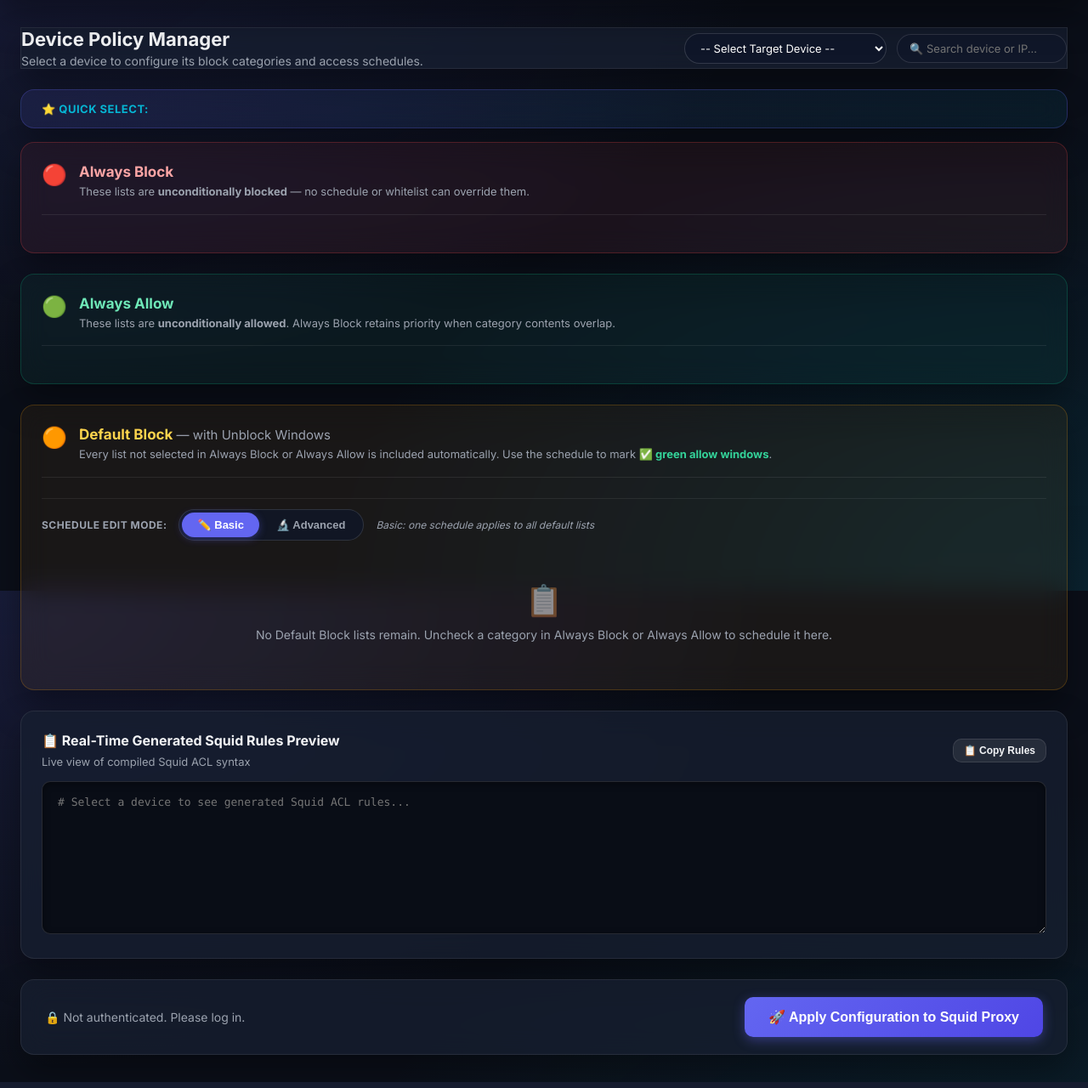
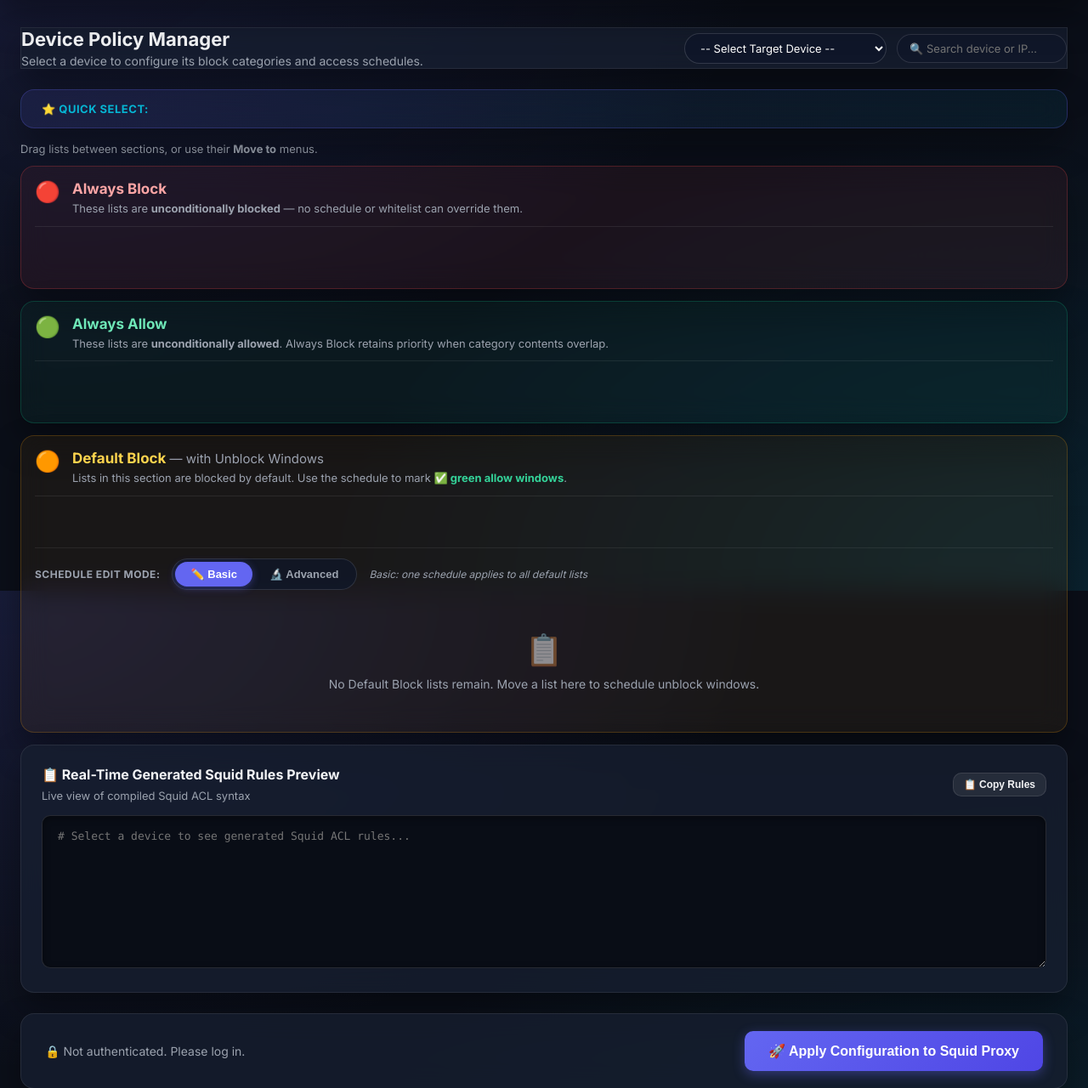
Before and after one commit to 1exii/squid-webui, a Flask app: template webui/templates/index.html in a window 1280 px wide. Shown: the part 105-1385 px from the top of the page at 85% size. Run offline with Flask 3, Linux system fonts and the light colour scheme; the template is opened without the code that fills it: most values are stand-ins (such as "Sample title", 1, 10 or a date in 2020).

Commit message:
Make policy category lists compact and draggable

```diff
--- a/webui/static/app.js
+++ b/webui/static/app.js
@@ -235,7 +235,7 @@ document.addEventListener('DOMContentLoaded', () => {
     const slotEnd   = s => s >= 47 ? '23:59' : slotStart(s + 1);
 
     /** Strip .txt from display names */
-    const displayName = bl => bl.replace(/\.txt$/i, '');
+    const displayName = bl => bl.replace(/\.txt$/i, '').replace(/_+/g, ' ');
 
     const escapeHtml = value => String(value).replace(/[&<>"']/g, char => ({
         '&': '&amp;', '<': '&lt;', '>': '&gt;', '"': '&quot;', "'": '&#039;'
@@ -1440,92 +1440,127 @@ document.addEventListener('DOMContentLoaded', () => {
     // ─────────────────────────────────────────────────────────────
     // RENDER BLOCKLIST CHECKBOXES
     // ─────────────────────────────────────────────────────────────
+    const categorySections = {
+        always_block: { container: alwaysBlockCheckboxes, label: 'Always Block' },
+        always_allow: { container: alwaysAllowCheckboxes, label: 'Always Allow' },
+        default_block: { container: defaultBlockLists, label: 'Default Block' }
+    };
+    let draggedCategory = null;
+    // Keep schedules when a category is moved out and back during this session.
+    const categorySchedules = new WeakMap();
+
     function renderAllBlocklistCheckboxes() {
-        buildSectionCheckboxes(alwaysBlockCheckboxes, 'ab-', onAlwaysBlockChange);
-        buildSectionCheckboxes(alwaysAllowCheckboxes, 'aa-', onAlwaysAllowChange);
-        if (currentDeviceIp) renderDefaultBlockLists(ensurePolicy(currentDeviceIp));
-    }
-
-    function buildSectionCheckboxes(container, idPrefix, onChange) {
-        if (!container) return;
-        container.innerHTML = '';
-        blocklistsData.forEach(bl => {
-            const label = document.createElement('label');
-            label.className = 'blocklist-chip';
-            label.dataset.list = bl;
-            label.innerHTML = `
-                <input type="checkbox" id="${idPrefix}${bl}" value="${bl}">
-                <span class="bl-name">🛡️ ${displayName(bl)}</span>
-                <a href="/api/blocklists/${bl}" target="_blank" class="bl-view-btn" title="View content of ${bl}" onclick="event.stopPropagation();">↗</a>
-            `;
-            label.querySelector('input').addEventListener('change', (e) => onChange(bl, e.target.checked));
-            container.appendChild(label);
-        });
-    }
-
-    function onAlwaysBlockChange(bl, checked) {
-        if (!currentDeviceIp) return;
+        if (currentDeviceIp) syncCategoryControls(ensurePolicy(currentDeviceIp));
+    }
+
+    function moveCategory(bl, destination) {
+        if (!currentDeviceIp || !blocklistsData.includes(bl) || !categorySections[destination]) return;
         const pol = ensurePolicy(currentDeviceIp);
-        if (checked) {
-            if (!pol.always_block.includes(bl)) pol.always_block.push(bl);
-            pol.always_allow = pol.always_allow.filter(x => x !== bl);
-        } else {
-            pol.always_block = pol.always_block.filter(x => x !== bl);
-        }
+        const source = pol.always_block.includes(bl) ? 'always_block'
+            : pol.always_allow.includes(bl) ? 'always_allow' : 'default_block';
+        if (source === destination) return;
+        if (!categorySchedules.has(pol)) categorySchedules.set(pol, new Map());
+        const schedules = categorySchedules.get(pol);
+        const entry = pol.default_block.find(item => item.list === bl);
+        if (entry) schedules.set(bl, entry);
+        pol.always_block = pol.always_block.filter(name => name !== bl);
+        pol.always_allow = pol.always_allow.filter(name => name !== bl);
+        if (destination !== 'default_block') pol[destination].push(bl);
+        else if (schedules.has(bl)) pol.default_block.push(schedules.get(bl));
         reconcileDefaultBlock(pol);
         syncCategoryControls(pol);
         refreshDbTabsUI();
         updateRulesPreview();
         scheduleAutoSave();
-    }
-
-    function onAlwaysAllowChange(bl, checked) {
-        if (!currentDeviceIp) return;
-        const pol = ensurePolicy(currentDeviceIp);
-        if (checked) {
-            if (!pol.always_allow.includes(bl)) pol.always_allow.push(bl);
-            pol.always_block = pol.always_block.filter(x => x !== bl);
-        } else {
-            pol.always_allow = pol.always_allow.filter(x => x !== bl);
-        }
-        reconcileDefaultBlock(pol);
-        syncCategoryControls(pol);
-        refreshDbTabsUI();
-        updateRulesPreview();
-        scheduleAutoSave();
-    }
+        const moved = Array.from(categorySections[destination].container.children)
+            .find(chip => chip.dataset.list === bl);
+        moved?.querySelector('select')?.focus({ preventScroll: true });
+        const status = document.getElementById('category-move-status');
+        if (status) status.textContent = `${displayName(bl)} moved to ${categorySections[destination].label}.`;
+    }
+
+    function clearCategoryDrag() {
+        draggedCategory = null;
+        Object.values(categorySections).forEach(({ container }) => {
+            container?.closest('.policy-section').classList.remove('category-drop-active');
+        });
+        document.querySelectorAll('.category-dragging').forEach(chip => chip.classList.remove('category-dragging'));
+    }
+
+    Object.entries(categorySections).forEach(([section, { container, label }]) => {
+        if (!container) return;
+        container.setAttribute('aria-label', `${label} categories`);
+        const zone = container.closest('.policy-section');
+        zone.addEventListener('dragover', event => {
+            if (!draggedCategory || draggedCategory.ip !== currentDeviceIp) return;
+            event.preventDefault();
+            event.dataTransfer.dropEffect = 'move';
+            zone.classList.add('category-drop-active');
+        });
+        zone.addEventListener('dragleave', event => {
+            if (!zone.contains(event.relatedTarget)) zone.classList.remove('category-drop-active');
+        });
+        zone.addEventListener('drop', event => {
+            if (!draggedCategory) return;
+            event.preventDefault();
+            const { list, ip } = draggedCategory;
+            clearCategoryDrag();
+            if (ip === currentDeviceIp) moveCategory(list, section);
+        });
+    });
 
     function syncCategoryControls(pol) {
-        alwaysBlockCheckboxes && alwaysBlockCheckboxes.querySelectorAll('input[type="checkbox"]').forEach(chk => {
-            chk.checked = pol.always_block.includes(chk.value);
-            // Always Allow categories stay visible here because selecting them
-            // promotes them to the higher-priority Always Block policy.
-            chk.closest('.blocklist-chip').classList.remove('hidden');
-        });
-        alwaysAllowCheckboxes && alwaysAllowCheckboxes.querySelectorAll('input[type="checkbox"]').forEach(chk => {
-            chk.checked = pol.always_allow.includes(chk.value);
-            // Use the app's !important display utility. The blocklist chip's
-            // author-level display rule can otherwise override HTML [hidden].
-            chk.closest('.blocklist-chip').classList.toggle(
-                'hidden', pol.always_block.includes(chk.value)
-            );
-        });
-        renderDefaultBlockLists(pol);
-    }
-
-    function renderDefaultBlockLists(pol) {
-        if (!defaultBlockLists) return;
-        defaultBlockLists.innerHTML = '';
-        pol.default_block.forEach(entry => {
-            const bl = entry.list;
-            const chip = document.createElement('div');
-            chip.className = 'blocklist-chip';
-            chip.dataset.list = bl;
-            chip.innerHTML = `
-                <span class="bl-name">🛡️ ${displayName(bl)}</span>
-                <a href="/api/blocklists/${bl}" target="_blank" class="bl-view-btn" title="View content of ${bl}">↗</a>
-            `;
-            defaultBlockLists.appendChild(chip);
+        clearCategoryDrag();
+        Object.entries(categorySections).forEach(([section, { container }]) => {
+            if (!container) return;
+            container.replaceChildren();
+            const lists = section === 'default_block' ? pol.default_block.map(entry => entry.list) : pol[section];
+            lists.forEach(bl => {
+                const chip = document.createElement('div');
+                chip.className = 'blocklist-chip category-chip';
+                chip.dataset.list = bl;
+                chip.draggable = true;
+                const name = document.createElement('span');
+                name.className = 'bl-name';
+                name.textContent = `⠿ ${displayName(bl)}`;
+                const move = document.createElement('select');
+                move.className = 'category-move-select';
+                move.setAttribute('aria-label', `Move ${displayName(bl)} to`);
+                Object.entries(categorySections).forEach(([value, { label }]) => {
+                    const option = document.createElement('option');
+                    option.value = value;
+                    option.textContent = value === section ? 'Move to…' : label;
+                    option.selected = value === section;
+                    option.disabled = value === section;
+                    move.appendChild(option);
+                });
+                move.addEventListener('change', () => moveCategory(bl, move.value));
+                const view = document.createElement('a');
+                view.href = `/api/blocklists/${encodeURIComponent(bl)}`;
+                view.target = '_blank';
+                view.rel = 'noopener';
+                view.className = 'bl-view-btn';
+                view.title = `View content of ${bl}`;
+                view.setAttribute('aria-label', view.title);
+                view.textContent = '↗';
+                view.draggable = false;
+                chip.append(name, move, view);
+                chip.addEventListener('dragstart', event => {
+                    if (event.target.closest('select, a')) { event.preventDefault(); return; }
+                    draggedCategory = { list: bl, ip: currentDeviceIp };
+                    event.dataTransfer.effectAllowed = 'move';
+                    event.dataTransfer.setData('text/plain', bl);
+                    chip.classList.add('category-dragging');
+                });
+                chip.addEventListener('dragend', clearCategoryDrag);
+                container.appendChild(chip);
+            });
+            if (!lists.length) {
+                const empty = document.createElement('p');
+                empty.className = 'category-empty';
+                empty.textContent = 'Drop lists here, or use a list’s Move to menu.';
+                container.appendChild(empty);
+            }
         });
     }
 
--- a/webui/static/style.css
+++ b/webui/static/style.css
@@ -2189,3 +2189,27 @@ kbd {
 .btn-copy-ai.btn-success { background: #10b981; border-color: #059669; color: #fff; }
 .btn-toggle-raw { color: #9ca3af; text-decoration: underline; background: none; border: none; cursor: pointer; padding: 4px 6px; font-size: 13px; }
 .raw-log-container { background: #0f172a; border: 1px solid rgba(255, 255, 255, 0.1); border-radius: 6px; padding: 10px; margin-top: 8px; overflow-x: auto; max-height: 380px; overflow-y: auto; font-size: 12px; color: #94a3b8; white-space: pre-wrap; word-break: break-all; }
+
+
+
+/* Compact, mutually exclusive policy categories. */
+.config-workspace .policy-section { padding: 16px; margin-bottom: 14px; }
+.config-workspace .policy-section .section-header { margin-bottom: 12px; padding-bottom: 10px; }
+.category-move-hint, .category-empty { color: var(--text-muted); font-size: 13px; }
+.category-move-hint { margin-bottom: 12px; }
+.category-move-status:empty { display: none; }
+.category-move-status { font-size: 13px; margin-bottom: 10px; }
+.policy-section.category-drop-active { outline: 2px dashed var(--accent); outline-offset: 3px; }
+.policy-section .blocklist-checkbox-grid { min-height: 44px; grid-template-columns: repeat(auto-fill, minmax(min(100%, 280px), 1fr)); gap: 8px; margin-top: 10px; }
+.policy-section .category-chip { cursor: grab; max-width: 100%; min-width: 0; }
+.category-chip .bl-name { overflow-wrap: anywhere; min-width: 0; white-space: normal; }
+.category-chip.category-dragging { opacity: 0.45; }
+.category-move-select { font: inherit; font-size: 12px; color: var(--text-muted); background: var(--bg-card, #171d2b); border: 1px solid var(--border-card); border-radius: 6px; padding: 4px; width: 88px; flex: 0 0 88px; cursor: pointer; }
+.category-move-select:focus-visible { outline: 2px solid var(--accent); }
+.category-empty { margin: 0; padding: 10px 0; }
+.always-block-grid .category-chip { background: rgba(239,68,68,0.18); border-color: rgba(239,68,68,0.5); color: #fca5a5; }
+.always-allow-grid .category-chip { background: rgba(16,185,129,0.18); border-color: rgba(16,185,129,0.5); color: #6ee7b7; }
+@media (max-width: 480px) {
+    .policy-section .category-chip { flex-wrap: wrap; }
+    .category-chip .bl-name { flex: 1 1 100%; }
+}
--- a/webui/templates/index.html
+++ b/webui/templates/index.html
@@ -418,6 +418,9 @@ gsettings set org.gnome.system.proxy mode 'auto'</code></pre>
                     </div>
                 </div>
 
+                <p class="category-move-hint">Drag lists between sections, or use their <strong>Move to</strong> menus.</p>
+                <p id="category-move-status" class="category-move-status" role="status" aria-live="polite"></p>
+
                 <!-- ══════════════════════════════════════════════
                      SECTION 1: ALWAYS BLOCK
                 ══════════════════════════════════════════════ -->
@@ -463,7 +466,7 @@ gsettings set org.gnome.system.proxy mode 'auto'</code></pre>
                             <span class="section-icon section-icon-amber">🟠</span>
                             <div>
                                 <h3 class="section-title">Default Block <span class="section-title-sub">— with Unblock Windows</span></h3>
-                                <p class="section-desc">Every list not selected in Always Block or Always Allow is included automatically. Use the schedule to mark <strong class="allow-text">✅ green allow windows</strong>.</p>
+                                <p class="section-desc">Lists in this section are blocked by default. Use the schedule to mark <strong class="allow-text">✅ green allow windows</strong>.</p>
                             </div>
                         </div>
                     </div>
@@ -583,7 +586,7 @@ gsettings set org.gnome.system.proxy mode 'auto'</code></pre>
                     <!-- Empty state when every list is explicitly classified -->
                     <div id="db-empty-state" class="db-empty-state">
                         <span class="db-empty-icon">📋</span>
-                        <p>No Default Block lists remain. Uncheck a category in Always Block or Always Allow to schedule it here.</p>
+                        <p>No Default Block lists remain. Move a list here to schedule unblock windows.</p>
                     </div>
                 </div>
 
```
Also changed, not shown: webui/PRODUCT_SPEC.md (+6 -6 lines).
